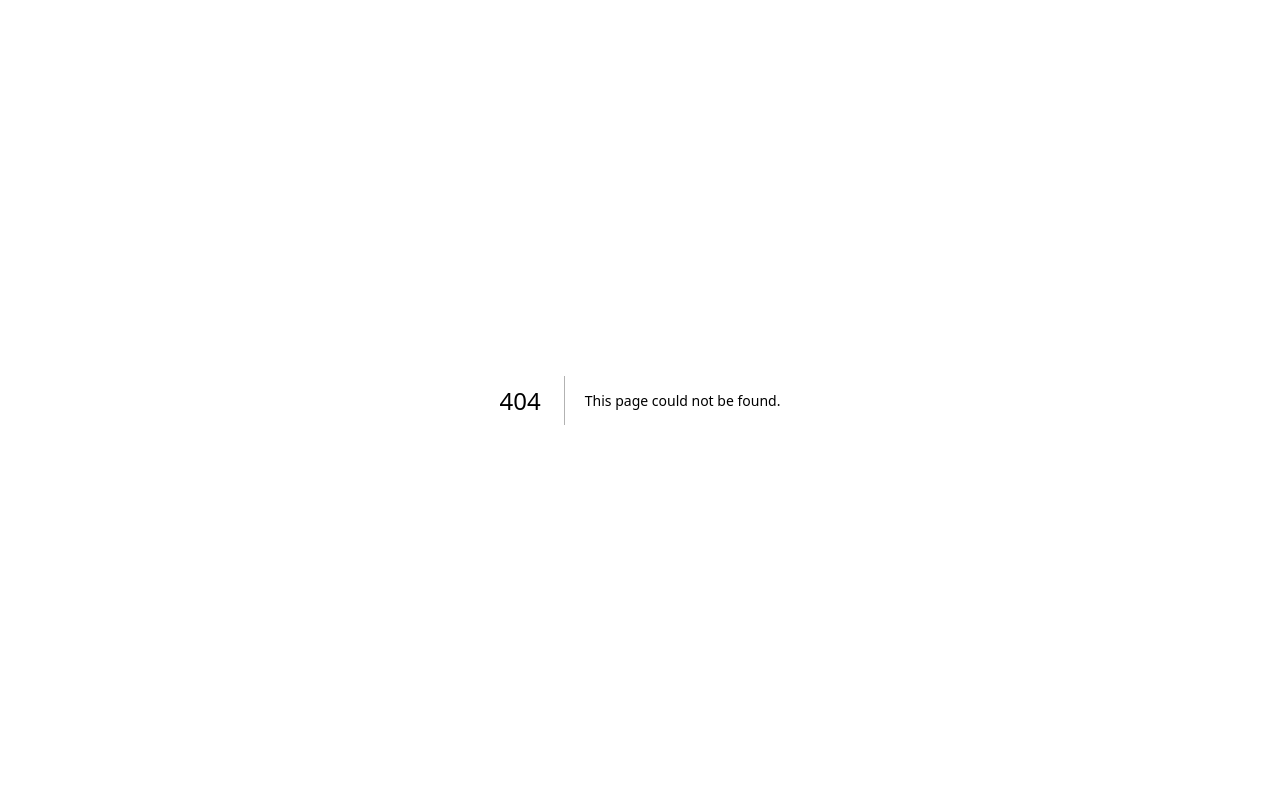
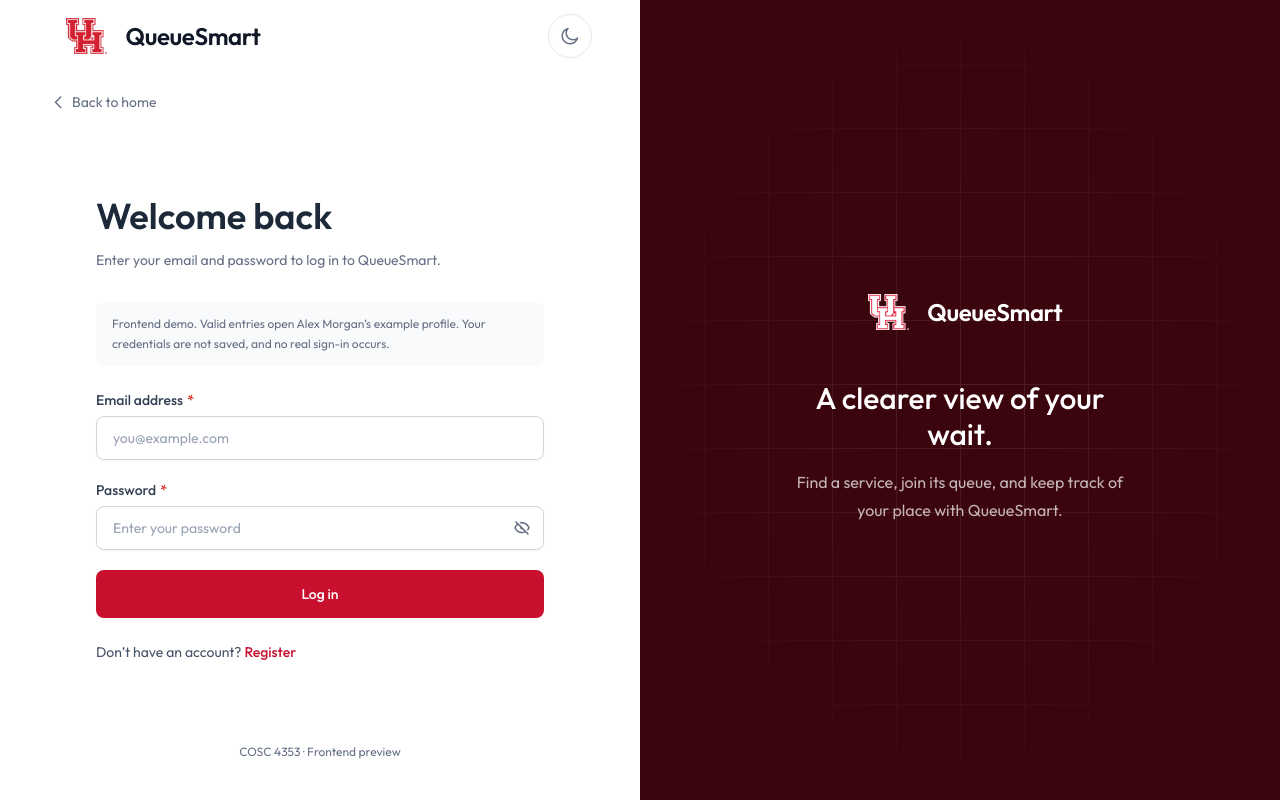
Before and after one commit to Gabriel-Valenzona/queue-smart, a Next.js app: page /login/login in a window 1280 px wide. Before the commit this address had no page. Built offline with nearby package versions, Linux system fonts and the light colour scheme.

Commit message:
Implement login and registration screens

```diff
--- /dev/null
+++ b/src/app/login/login/page.tsx
@@ -0,0 +1,11 @@
+import type { Metadata } from "next";
+import AuthLayout from "@/components/layout/AuthLayout";
+import AuthForm from "@/components/forms/AuthForm";
+export const metadata: Metadata = { title: "Log in" };
+export default function LoginPage() {
+  return (
+    <AuthLayout>
+      <AuthForm mode="login" />
+    </AuthLayout>
+  );
+}
--- /dev/null
+++ b/src/app/register/register/page.tsx
@@ -0,0 +1,11 @@
+import type { Metadata } from "next";
+import AuthLayout from "@/components/layout/AuthLayout";
+import AuthForm from "@/components/forms/AuthForm";
+export const metadata: Metadata = { title: "Register" };
+export default function RegisterPage() {
+  return (
+    <AuthLayout>
+      <AuthForm mode="register" />
+    </AuthLayout>
+  );
+}
--- /dev/null
+++ b/src/components/forms/AuthForm.tsx
@@ -0,0 +1,118 @@
+"use client";
+// Form composition adapted from TailAdmin SignInForm/SignUpForm (MIT).
+import Link from "next/link";
+import { useState, type FormEvent } from "react";
+import { useRouter } from "next/navigation";
+import { Input, PasswordInput } from "./Fields";
+import Button from "@/components/ui/Button";
+import Alert from "@/components/ui/Alert";
+
+export default function AuthForm({ mode }: { mode: "login" | "register" }) {
+  const register = mode === "register";
+  const router = useRouter();
+  const [errors, setErrors] = useState<Record<string, string>>({});
+  const [submitted, setSubmitted] = useState(false);
+  function submit(event: FormEvent<HTMLFormElement>) {
+    event.preventDefault();
+    const form = event.currentTarget;
+    const data = new FormData(form);
+    const email = String(data.get("email") || "").trim();
+    const password = String(data.get("password") || "");
+    const emailInput = form.elements.namedItem("email") as HTMLInputElement;
+    const nextErrors: Record<string, string> = {};
+    if (!email) nextErrors.email = "Enter your email address.";
+    else if (emailInput.validity.typeMismatch || email.length > 254)
+      nextErrors.email = "Enter a valid email address (up to 254 characters).";
+    if (!password) nextErrors.password = "Enter your password.";
+    if (
+      register &&
+      (!data.get("confirmPassword") || data.get("confirmPassword") !== password)
+    )
+      nextErrors.confirmPassword = "Your passwords must match.";
+    setErrors(nextErrors);
+    setSubmitted(false);
+    if (Object.keys(nextErrors).length) {
+      (
+        form.elements.namedItem(Object.keys(nextErrors)[0]) as HTMLElement
+      )?.focus();
+      return;
+    }
+    form.reset();
+    if (!register) {
+      router.push("/user");
+      return;
+    }
+    setSubmitted(true);
+  }
+  return (
+    <>
+      <div className="mb-8">
+        <h1 className="text-title-sm font-semibold sm:text-title-md">
+          {register ? "Create your account" : "Welcome back"}
+        </h1>
+        <p className="mt-3 text-sm text-gray-500 dark:text-gray-400">
+          {register
+            ? "Start your QueueSmart journey with your email and password."
+            : "Enter your email and password to log in to QueueSmart."}
+        </p>
+      </div>
+      <div className="mb-6 rounded-lg bg-gray-50 px-4 py-3 text-xs leading-5 text-gray-500 dark:bg-gray-800 dark:text-gray-400">
+        {register
+          ? "Frontend preview. This form checks your entries only; no account is created."
+          : "Frontend demo. Valid entries open Alex Morgan’s example profile. Your credentials are not saved, and no real sign-in occurs."}
+      </div>
+      <form noValidate onSubmit={submit} className="space-y-5">
+        <Input
+          label="Email address"
+          name="email"
+          type="email"
+          autoComplete="email"
+          placeholder="you@example.com"
+          maxLength={254}
+          required
+          error={errors.email}
+        />
+        <PasswordInput
+          name="password"
+          autoComplete={register ? "new-password" : "current-password"}
+          placeholder="Enter your password"
+          required
+          error={errors.password}
+        />
+        {register && (
+          <PasswordInput
+            label="Confirm password"
+            name="confirmPassword"
+            autoComplete="new-password"
+            placeholder="Re-enter your password"
+            required
+            error={errors.confirmPassword}
+          />
+        )}
+        <Button type="submit" className="w-full">
+          {register ? "Register" : "Log in"}
+        </Button>
+        {submitted && (
+          <Alert
+            variant="success"
+            title="Preview complete"
+            message={
+              register
+                ? "Your entries passed validation. No account was created, and your password was not saved."
+                : "Your entries passed validation. This preview does not sign you in or save your password."
+            }
+          />
+        )}
+      </form>
+      <p className="mt-6 text-sm text-gray-600 dark:text-gray-400">
+        {register ? "Already have an account?" : "Don’t have an account?"}{" "}
+        <Link
+          href={register ? "/login" : "/register"}
+          className="font-medium text-brand-500 hover:text-brand-600 dark:text-brand-400"
+        >
+          {register ? "Log in" : "Register"}
+        </Link>
+      </p>
+    </>
+  );
+}
--- /dev/null
+++ b/src/components/layout/AuthLayout.tsx
@@ -0,0 +1,49 @@
+// Composition adapted from TailAdmin authentication layout (MIT).
+import Link from "next/link";
+import type { ReactNode } from "react";
+import Brand from "./Brand";
+import ThemeToggle from "./ThemeToggle";
+import ChevronLeft from "@/components/icons/ChevronLeft";
+export default function AuthLayout({ children }: { children: ReactNode }) {
+  return (
+    <div className="grid min-h-dvh bg-white lg:grid-cols-2 dark:bg-gray-900">
+      <main className="flex flex-col px-6 pb-10 sm:px-12">
+        <div className="flex items-center justify-between">
+          <Link href="/" aria-label="QueueSmart home">
+            <Brand />
+          </Link>
+          <ThemeToggle />
+        </div>
+        <Link
+          href="/"
+          className="mt-5 inline-flex items-center gap-1 self-start text-sm text-gray-500 hover:text-brand-500 dark:text-gray-400"
+        >
+          <ChevronLeft />
+          Back to home
+        </Link>
+        <div className="mx-auto flex w-full max-w-md flex-1 flex-col justify-center py-12">
+          {children}
+        </div>
+        <p className="text-center text-xs text-gray-500 dark:text-gray-400">
+          COSC 4353 · Frontend preview
+        </p>
+      </main>
+      <aside className="relative hidden overflow-hidden bg-brand-950 lg:flex lg:items-center lg:justify-center">
+        <div
+          aria-hidden="true"
+          className="absolute inset-0 opacity-10 [background-image:linear-gradient(#fff_1px,transparent_1px),linear-gradient(90deg,#fff_1px,transparent_1px)] [background-size:64px_64px] [mask-image:radial-gradient(ellipse_at_center,black,transparent_75%)]"
+        />
+        <div className="relative max-w-sm px-6 text-center">
+          <Brand inverse />
+          <h2 className="mt-8 text-3xl font-medium text-white">
+            A clearer view of your wait.
+          </h2>
+          <p className="mt-4 leading-7 text-white/70">
+            Find a service, join its queue, and keep track of your place with
+            QueueSmart.
+          </p>
+        </div>
+      </aside>
+    </div>
+  );
+}
```
